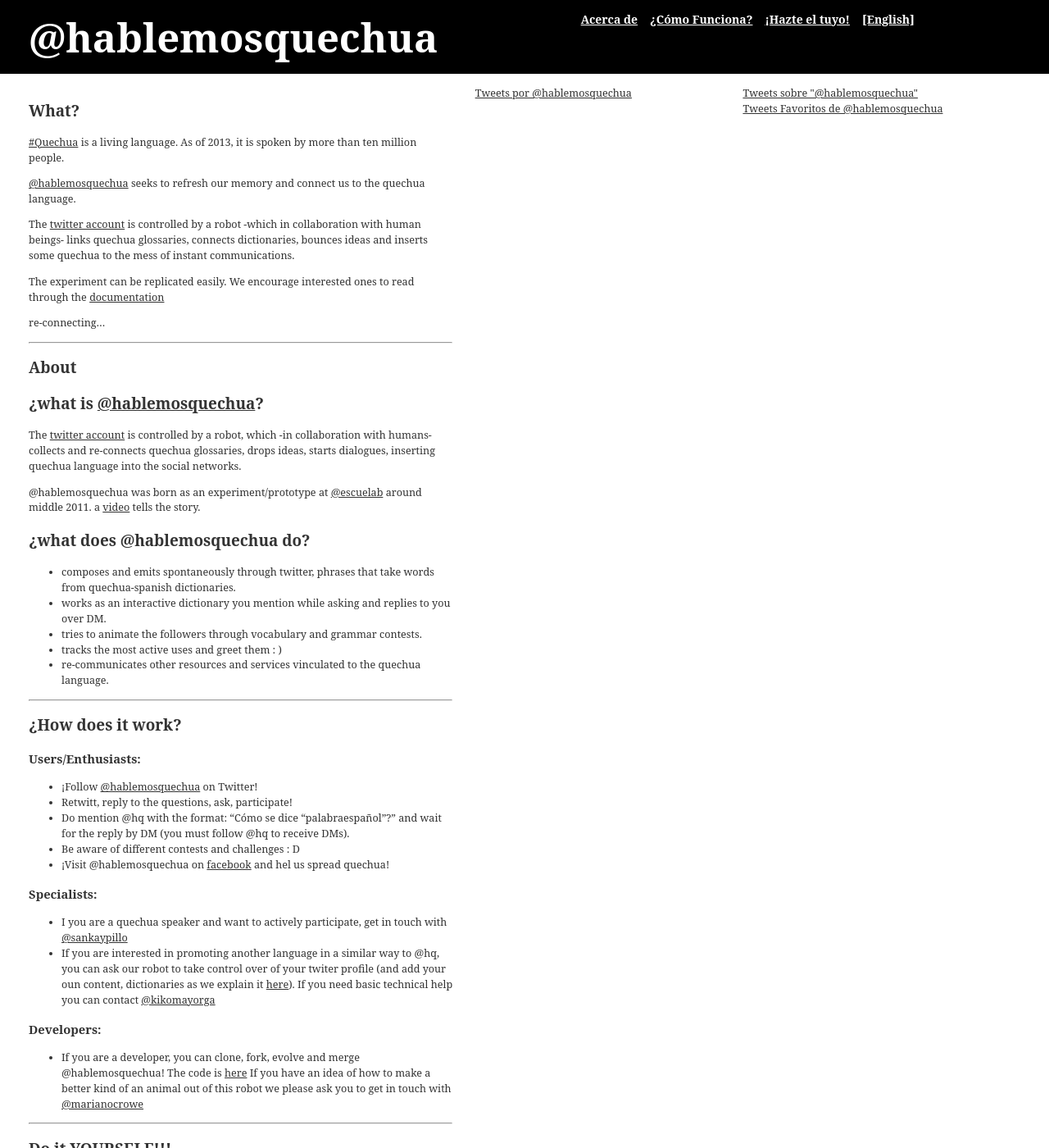
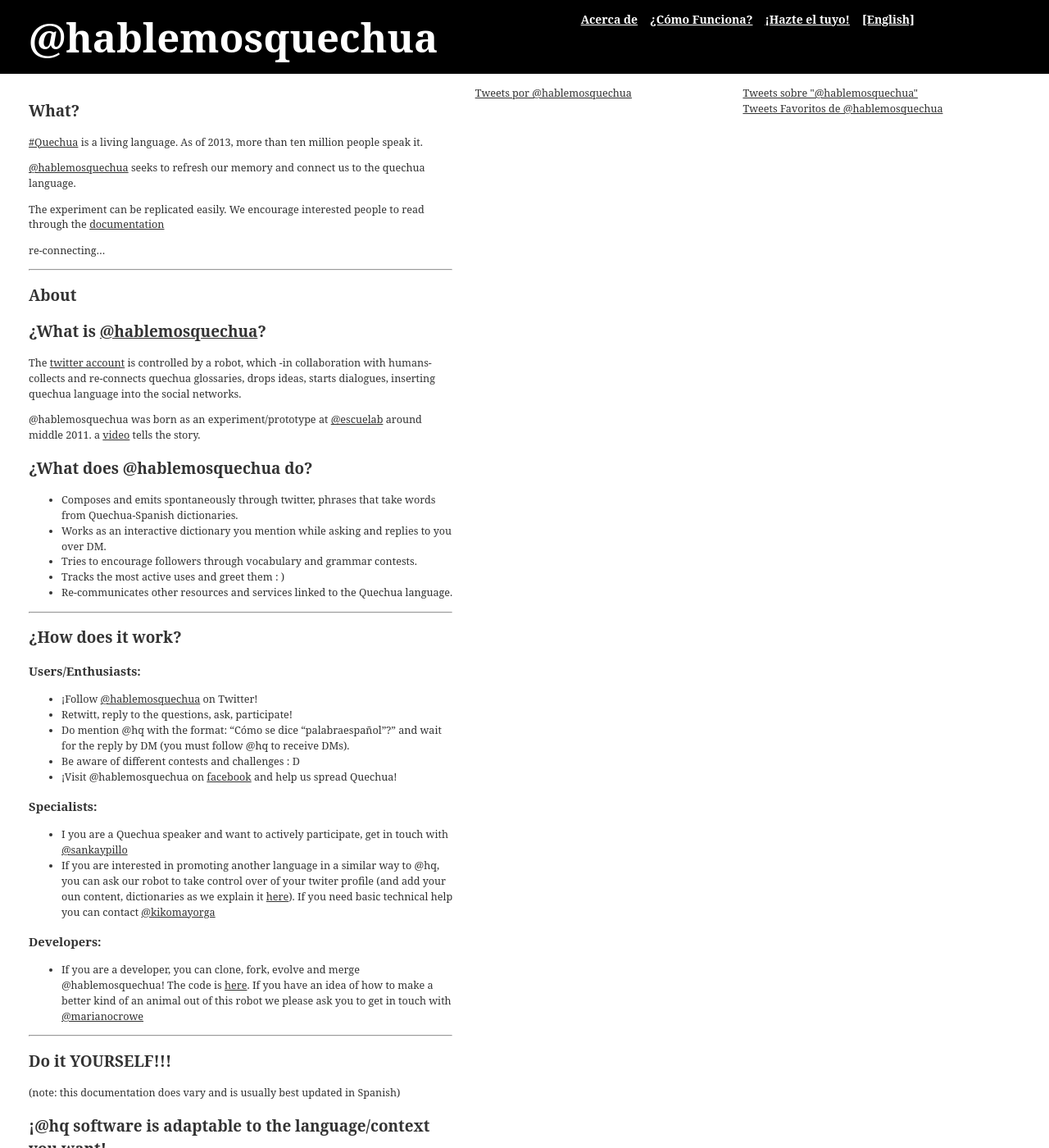
Before and after one commit to merunga/hablemosquechua-web, a Jekyll site: the page built from english.md, in a window 1280 px wide and 1400 px high. Shown: the whole window at 82% size. Built offline with Jekyll 4.4.1, drawn with Linux system fonts in a browser that asks for light colours; some web fonts are replaced; comment, search, counter and statistics services are not loaded; some of the changed text lies outside the part shown.

Commit message:
correcciones Reina

```diff
--- a/english.md
+++ b/english.md
@@ -1,17 +1,16 @@
 ---
 layout: default
-title: hablemosquechua - Ejemplos
+title: "hablemosquechua - Ejemplos"
+published: true
 ---
 
 #What?
 
-[#Quechua](http://es.wikipedia.org/wiki/Quechua){:target="_blank"} is a living language. As of 2013, it is spoken by more than ten million people.
+[#Quechua](http://es.wikipedia.org/wiki/Quechua){:target="_blank"} is a living language. As of 2013, more than ten million people speak it.
 
 [@hablemosquechua](https://twitter.com/hablemosquechua){:target="_blank"} seeks to refresh our memory and connect us to the quechua language.
 
-The [twitter account](https://twitter.com/hablemosquechua) is controlled by a robot -which in collaboration with human beings- links quechua glossaries, connects dictionaries, bounces ideas and inserts some quechua to the mess of instant communications.
-
-The experiment can be replicated easily. We encourage interested ones to read through the [documentation](http://hablemosquechua.org/ejemplos.html)
+The experiment can be replicated easily. We encourage interested people to read through	the [documentation](http://hablemosquechua.org/ejemplos.html)
 
 re-connecting...
 
@@ -19,20 +18,20 @@
 
 #About
 
-## ¿what is [@hablemosquechua](https://twitter.com/hablemosquechua)?
+## ¿What is [@hablemosquechua](https://twitter.com/hablemosquechua)?
 
 The [twitter account](https://twitter.com/hablemosquechua) is controlled by a robot, which
 -in collaboration with humans- collects and re-connects quechua glossaries, drops ideas, starts dialogues, inserting quechua language into the social networks.
 
 @hablemosquechua was born as an experiment/prototype at [@escuelab](http://twitter.com/escuelab){:target="_blank"} around middle 2011. a [video](http://www.youtube.com/watch?v=l4NFPkpkIzQ){:target="_blank"} tells the story.
 
-## ¿what does @hablemosquechua do?
+## ¿What does @hablemosquechua do?
 
-- composes and emits spontaneously through twitter, phrases that take words from quechua-spanish dictionaries.
-- works as an interactive dictionary you mention while asking and replies to you over DM.
-- tries to animate the followers through vocabulary and grammar contests.
-- tracks the most active uses and greet them : )
-- re-communicates other resources and services vinculated to the quechua language.
+- Composes and emits spontaneously through twitter, phrases that take words from Quechua-Spanish dictionaries.
+- Works as an interactive dictionary you mention while asking and replies to you over DM.
+- Tries to encourage followers through vocabulary and grammar contests.
+- Tracks the most active uses and greet them : )
+- Re-communicates other resources and services linked to the Quechua language.
 
 ---------------------
 
@@ -44,21 +43,21 @@
 * Retwitt, reply to the questions, ask, participate!
 * Do mention @hq with the format: "Cómo se dice "palabraespañol"?" and wait for the reply by DM (you must follow @hq to receive DMs).
 * Be aware of different contests and challenges : D
-* ¡Visit @hablemosquechua on [facebook](https://www.facebook.com/pages/Hablemos-Quechua/115844255170141?fref=ts){:target="_blank"} and hel us spread quechua!
+* ¡Visit @hablemosquechua on [facebook](https://www.facebook.com/pages/Hablemos-Quechua/115844255170141?fref=ts){:target="_blank"} and help us spread Quechua!
 
 ### Specialists:
-* I you are a quechua speaker and want to actively participate, get in touch with [@sankaypillo](https://twitter.com/sankaypillo){:target="_blank"}
+* I you are a Quechua speaker and want to actively participate, get in touch with [@sankaypillo](https://twitter.com/sankaypillo){:target="_blank"}
 * If you are interested in promoting another language in a similar way to @hq, you can ask our robot to take control over of your twiter profile (and add your oun content, dictionaries as we explain it [here](http://hablemosquechua.org)). If you need basic technical help you can contact [@kikomayorga](https://twitter.com/kikomayorga){:target="_blank"}
 
 ### Developers:
-* If you are a developer, you can clone, fork, evolve and merge @hablemosquechua! The code is [here](https://github.com/merunga/hablemosquechua/){:target="_blank"} If you have an idea of how to make a better kind of an animal out of this robot we please ask you to get in touch with [@marianocrowe](http://twitter.com/marianocrowe){:target="_blank"}
+* If you are a developer, you can clone, fork, evolve and merge @hablemosquechua! The code is [here](https://github.com/merunga/hablemosquechua/){:target="_blank"}. If you have an idea of how to make a better kind of an animal out of this robot we please ask you to get in touch with [@marianocrowe](http://twitter.com/marianocrowe){:target="_blank"}
 
 ------------------
 
 #Do it YOURSELF!!!
 
 
-(note: this documentation does vary and is usualy better updated in spanish)
+(note: this documentation does vary and is usually best updated in Spanish)
 
 ## ¡@hq software is adaptable to the language/context you want!
 
@@ -80,13 +79,13 @@
 
 ### 1) Replicate the @hq robot as a service ¡just aneed a twitter account!
 
-* start your twitter session
-* got to robot.hablemosquechua.org and grant permissions to the robot to connect to your twitter account.
-* create a dictionary. save it.
-* create phrases or questions. save them.
-* create a schedule for the times you think are ok.
-* define and activate tweeting saesons.
-* done!
+* Start your twitter session
+* Got to robot.hablemosquechua.org and grant permissions to the robot to connect to your twitter account.
+* Create a dictionary. save it.
+* Create phrases or questions. save them.
+* Create a schedule for the times you think are ok.
+* Define and activate tweeting saesons.
+* Done!
 
 ### 2) Replicate the complete hablemosquehcua robot ¡on your own server!
 * The source-code is [here](https://github.com/merunga/hablemosquechua/){:target="_blank"}
@@ -95,9 +94,9 @@
 
 #Meta
 
-## ¿which quechua does the platform currently use?
+## ¿Which Quechua does the platform currently use?
 
-* (needs update - in the meantime @hq is explring with the inclusion of comparissons between different quechua dialects as well)
+* (Needs update - in the meantime @hq is explring with the inclusion of comparissons between different quechua dialects as well)
 
 (written in quechua by @sankaypillo early in early 2012, translated into english)
 > About spelling and vocals (5) used by @hq: @hq opts and asks for understanding on using mainly quechua language form the Cusco-Collao region, and so also for disseminating the unified writing. We know that quechua isn`t spoken nor written the same everywhere, be because government entities or liguists promote one or another way of writing. We respect the persons who contact us and protest when something is not "well written". We know it is important tu study and recognize the different variants across Perú and Latin América, but for now, we are a team of volunteers that explores the possibilities for our ancient language inside technological contexts. It is in our plans to increment the functionality of the robot to specify variants and special cases that exist across the quechua speaking community in Latin America.
@@ -106,18 +105,18 @@
 
 ## ¿what does @hablemosquechua aim to?
 
-- to develop a trend for revalorating quechua language through taking advantage from social networks.
-- explore artificial life / robot-community interaction as a startegy to maintain a language alive.
-- offer a kit of opensource services and solutiones to go and rescue other languages and dialects.
+- To develop a trend for revalorating quechua language through taking advantage from social networks.
+- Explore artificial life / robot-community interaction as a startegy to maintain a language alive.
+- Offer a kit of opensource services and solutiones to go and rescue other languages and dialects.
 
 > In 2011, in less than 6 hours, the first functional version was deployed.
 > During its first 5 hours, the robot had surpassed the 100 first folowers triggered by a single twitt.
 
-## ¿can i participate in the @hq team?
+## ¿Can I participate in the @hq team?
 
 Currently @hq is maintained by @sankaypillo, @marianocrowe and @kikomayorga. Nevertheless, the idea is that we can rotate the group of administrators, incorporating other quechua speaking enthusiasts to collaborate with the innitiative. If you speak or write in quechua and you are interested in actively taking part and become a deejay/community manager for @hq for some season, you can become a co-promoter at @hq! To discuss this possibility contact [@sankaypillo](http://twitter.com/sankaypillo) and let us try out with your new DJ/CM talent in the beginning of 2014.
 
-## ¿who takes care of @hablemosquechua?
+## ¿Who takes care of @hablemosquechua?
 
 [@hablemosquechua](https://twitter.com/hablemosquechua){:target="_blank"} is an experiment inniciated by
 [@sankaypillo](https://twitter.com/sankaypillo){:target="_blank"},
```
